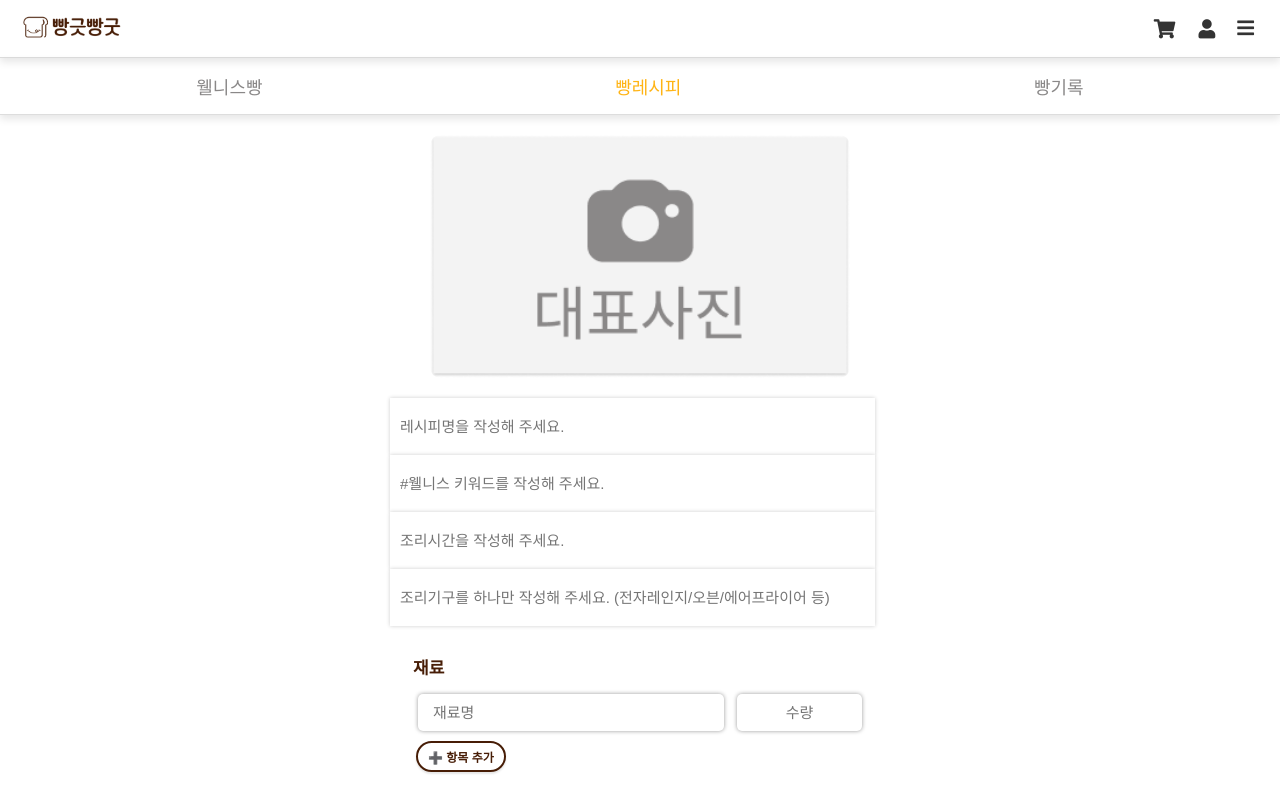
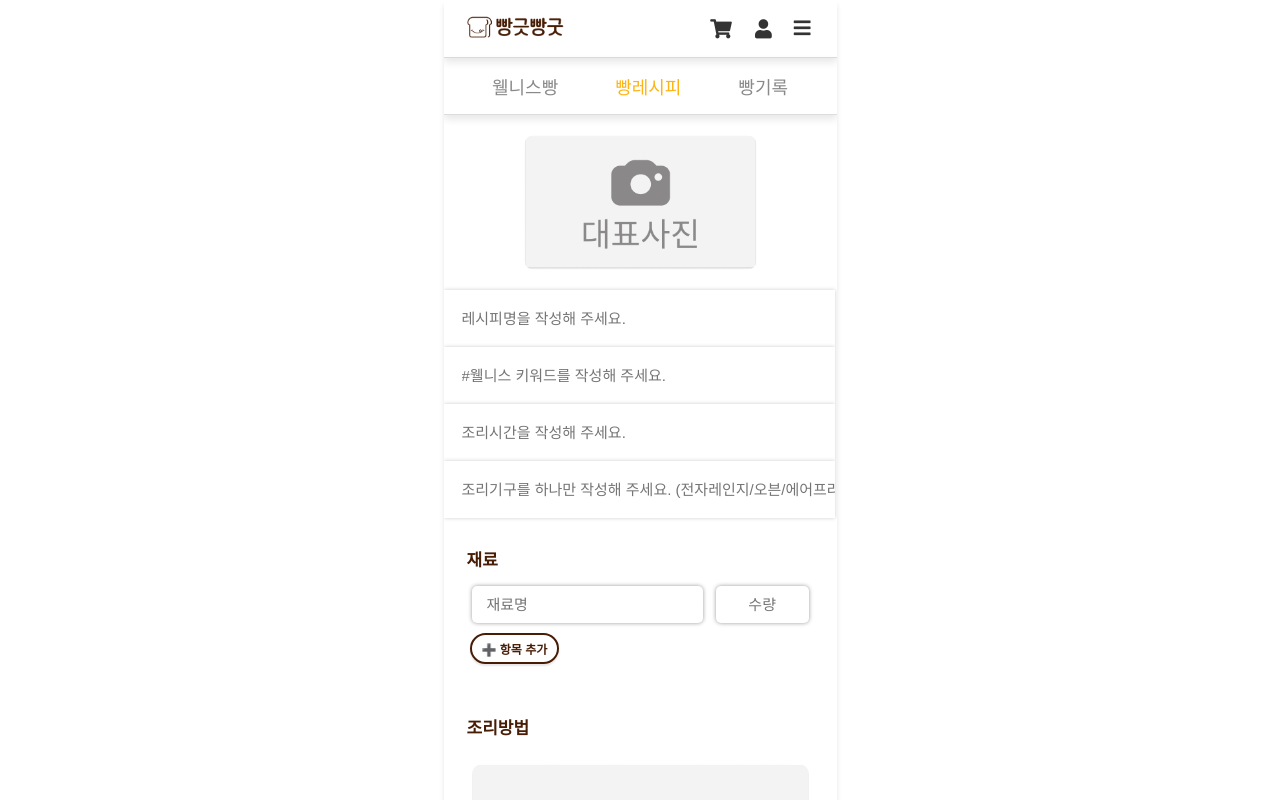
Before and after one commit to Likelion-at-SMWU-12th/DreamPatissier-Client, a React (Create React App) app in the folder dream/: page /recipes/edit/1 in a window 1280 px wide. Shown: the top 802 px of the page. Built offline with nearby package versions, Linux system fonts and the light colour scheme; no server answers; a web font is replaced by a local one.

Commit message:
[Style] 전체 스타일 수정

```diff
--- a/dream/src/App.css
+++ b/dream/src/App.css
@@ -1,4 +1,5 @@
 .App {
+  max-width: 393px;
   text-align: center;
 }
 
@@ -36,3 +37,25 @@
     transform: rotate(360deg);
   }
 }
+
+html,
+body {
+  margin: 0;
+  padding: 0;
+  width: 100%;
+  height: 100%;
+  overflow-x: hidden;
+}
+
+.show_screen {
+  width: 393px;
+  margin: 0 auto;
+  overflow-x: hidden;
+  box-shadow: 0px 5px 5px rgba(0, 0, 0, 0.1);
+}
+
+@media (max-width: 393px) {
+  .show_screen {
+    width: 100%;
+  }
+}
--- a/dream/src/App.js
+++ b/dream/src/App.js
@@ -1,5 +1,6 @@
 import { Routes, Route, useLocation, Navigate } from "react-router-dom";
-import "./index.css";
+import "./index.css"; // 기본 스타일
+import "./App.css"; // 추가한 스타일
 import Menubar from "./pages/Menubar";
 import Bakery from "./pages/Bakery";
 import Recipes from "./pages/Recipes";
@@ -27,15 +28,16 @@ import OrderClear from "./pages/OrderClear";
 
 function App() {
   const location = useLocation();
+
   const hideMenubar =
-    location.pathname === "/accounts/login/" ||
-    location.pathname === "/accounts/signup/" ||
-    location.pathname === "/accounts/signup-clear" ||
+    location.pathname.endsWith("/accounts/login") ||
+    location.pathname.endsWith("/accounts/signup") ||
+    location.pathname.endsWith("/accounts/signup-clear") ||
     location.pathname === "/" ||
-    location.pathname === "/of-use";
+    location.pathname.endsWith("/of-use");
 
   return (
-    <>
+    <div className="show_screen">
       {!hideMenubar && <Menubar />}
       <Routes>
         <Route path="/" element={<Navigate replace to="/accounts/login" />} />
@@ -54,17 +56,17 @@ function App() {
         <Route path="/users/reviews" element={<Review />} />
         <Route path="/users/reviews/:id" element={<WriteReview />} />
         <Route path="/users/saved-recipes" element={<SavedRecipes />} />
-        <Route path="/test/result/{int:pk}" element={<TestBread />} />
+        <Route path="/test/result/:pk" element={<TestBread />} />
         <Route path="/of-use" element={<OfUse />} />
-        <Route path="/accounts/signup/" element={<Signup />} />
+        <Route path="/accounts/signup" element={<Signup />} />
         <Route path="/accounts/signup-clear" element={<SignClear />} />
-        <Route path="/accounts/login/" element={<Login />} />
+        <Route path="/accounts/login" element={<Login />} />
         <Route path="/test/*" element={<TestBread />} />
         <Route path="/cart" element={<Cart />} />
-        <Route path="/cart/checkout/" element={<Order />} />
+        <Route path="/cart/checkout" element={<Order />} />
         <Route path="/cart/orderclear" element={<OrderClear />} />
       </Routes>
-    </>
+    </div>
   );
 }
 
--- a/dream/src/styles/Recipes.css
+++ b/dream/src/styles/Recipes.css
@@ -1,22 +1,18 @@
 .container {
   padding: 20px;
-  max-width: 1200px;
+  max-width: 800px;
   margin: 0 auto;
-  display: flex;
-  flex-direction: column;
-  align-items: center;
 }
 
 .search-container {
   display: flex;
   justify-content: center;
   margin-bottom: 20px;
-  width: 100%;
 }
 
 .search {
   width: 100%;
-  max-width: 600px;
+  max-width: 90%;
   padding: 16px 13px !important;
   border-radius: 10px;
   font-size: 15px;
@@ -27,33 +23,31 @@
 
 .recipe-item {
   border: 1px solid #ddd;
+  margin-bottom: 20px;
   border-radius: 15px;
   box-shadow: 0 2px 5px rgba(0, 0, 0, 0.1);
-  overflow: hidden;
-  margin-bottom: 10px;
 }
 
 .recipe-image {
-  max-width: 500px !important;
-  height: 200px;
-  object-fit: cover;
-  border-radius: 18px 18px 0 0;
+  width: 100%;
+  height: 20%;
+  border-radius: 15px 15px 0 0;
 }
 
 .recipe-header {
   display: flex;
   justify-content: space-between;
   align-items: center;
-  padding: 0px 15px;
-  padding-top: 10px;
+  padding-top: 8px !important;
+  padding: 0 15px;
 }
 
 .recipe-footer {
   display: flex;
   justify-content: space-between;
   align-items: center;
-  padding: 0px 15px;
-  padding-bottom: 10px;
+  padding-bottom: 8px !important;
+  padding: 0 15px;
 }
 
 .recipe-title {
@@ -88,7 +82,6 @@
   display: flex;
   align-items: center;
 }
-
 .edit-btn img {
   width: 25px;
   height: 25px;
--- a/dream/src/styles/WriteRecipe.css
+++ b/dream/src/styles/WriteRecipe.css
@@ -2,25 +2,15 @@
   display: flex;
   justify-content: center;
   align-items: center;
-  padding: 0 15px;
 }
 
 .input-recipe-data {
   padding: 20px 0 !important;
-  padding-left: 10px !important;
+  padding-left: 18px !important;
   font-size: 15px !important;
   width: 95% !important;
   border: none !important;
   box-shadow: 0 0 4px rgba(0, 0, 0, 0.2) !important;
-}
-
-.input-container {
-  display: flex;
-  flex-direction: column;
-  align-items: center;
-
-  max-width: 600px;
-  margin: 0 auto;
 }
 
 .picture_re_input {
@@ -33,13 +23,22 @@
   cursor: pointer;
 }
 
-.writerecipe-title,
+.writerecipe-title {
+  width: 80%;
+  color: #471d06;
+  font-weight: 700;
+  font-size: 17px;
+  margin-top: 18px;
+  margin-bottom: 5px;
+  padding: 10px 5px;
+}
+
 .writerecipe-title2 {
   width: 80%;
   color: #471d06;
   font-weight: 700;
   font-size: 17px;
-  margin-top: 18px;
+
   margin-bottom: 5px;
   padding: 10px 5px;
 }
@@ -61,13 +60,13 @@
 
 .ingredient-div input:first-child {
   padding-left: 15px !important;
-  width: 70%;
+  width: 70%; /* 필요한 만큼의 너비 설정 */
   margin-right: 13px;
 }
 
 .ingredient-div input:last-child {
   text-align: center;
-  width: 30%;
+  width: 30%; /* 나머지 input의 너비 */
 }
 
 .add-gredient-btn {
@@ -124,7 +123,7 @@
 .text-explain {
   border-radius: 5px;
   border: 1px solid #d9d9d9;
-  width: 92% !important;
+  width: 92%;
   padding: 10px;
   font-size: 15px !important;
   box-shadow: 0 0 4px rgba(0, 0, 0, 0.2);
@@ -169,23 +168,3 @@
   box-shadow: 0px 2px 2px rgba(0, 0, 0, 0.1);
   white-space: nowrap;
 }
-
-@media (min-width: 393px) {
-  .form-container {
-    max-width: 500px;
-    margin: 0 auto;
-    padding: 0 20px;
-  }
-
-  .input-recipe-data {
-    width: 70%;
-  }
-
-  .text-explain {
-    width: 40%;
-  }
-
-  .picture_re_input {
-    padding: 20px 40px;
-  }
-}
```
